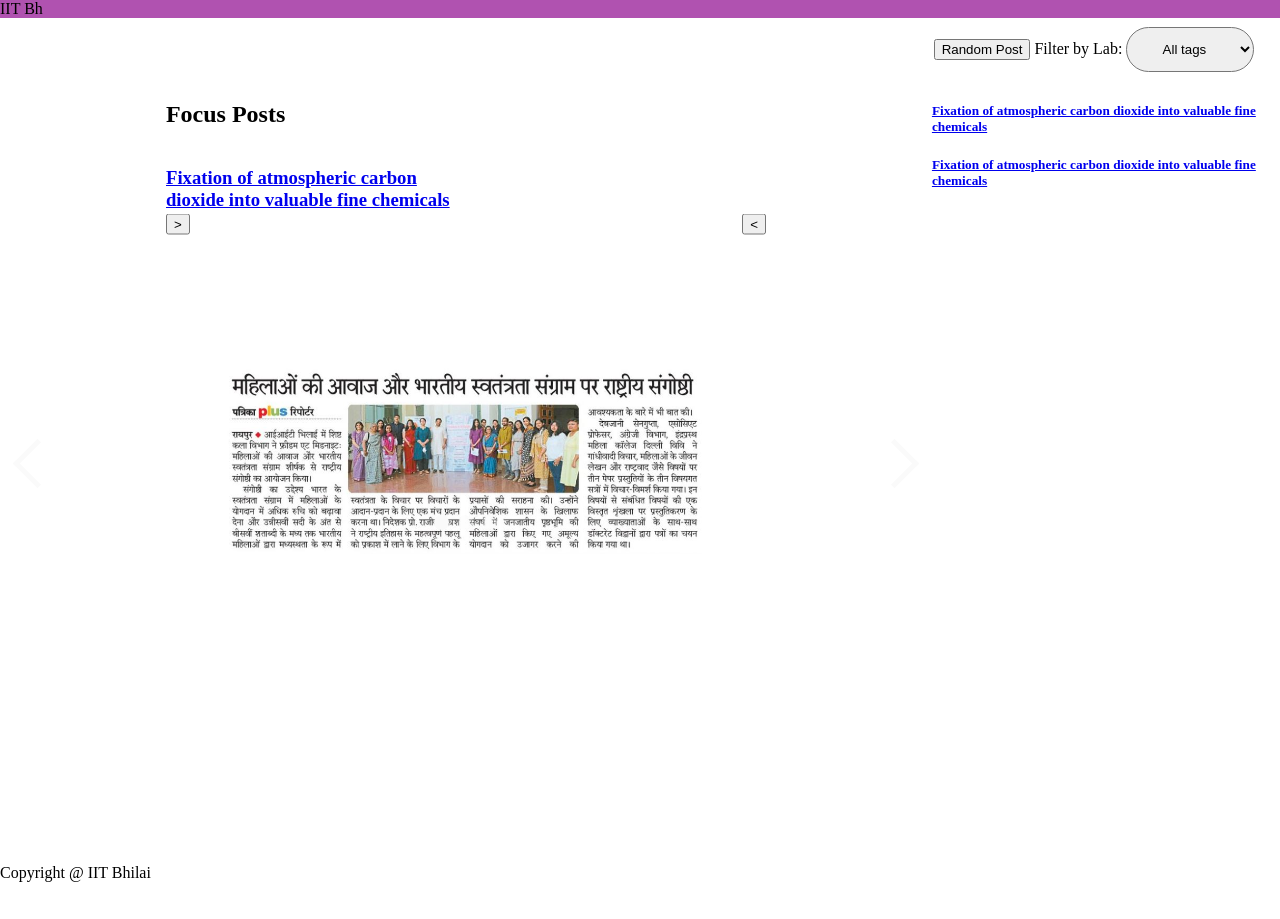
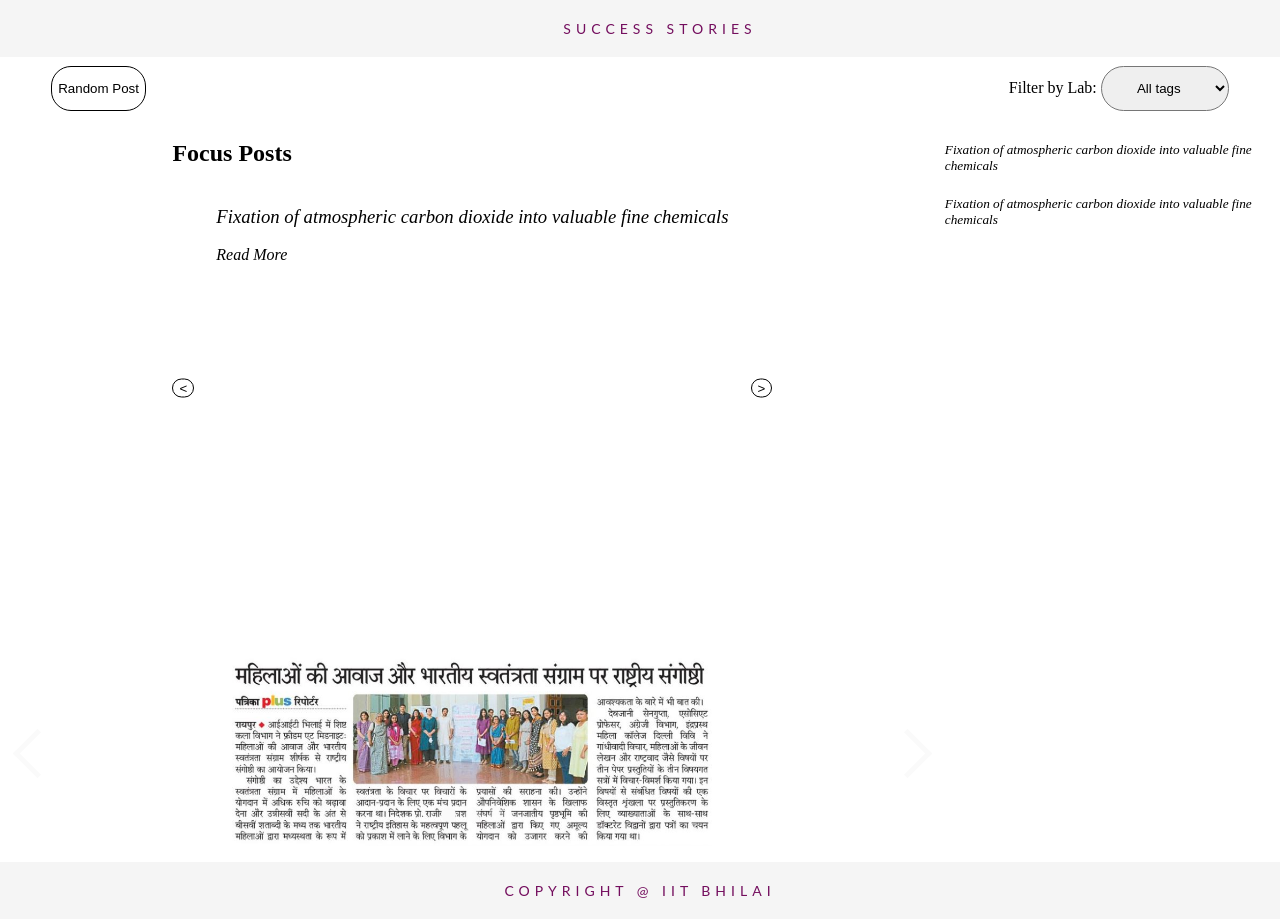
Before and after one commit to tusharbansal22/Media-site, a Jekyll site: the page built from index.html, in a window 1280 px wide. Built offline with Jekyll 4.4.1, drawn with Linux system fonts in a browser that asks for light colours.

Commit message:
ui-refinements

```diff
--- a/_includes/footer.html
+++ b/_includes/footer.html
@@ -1 +1,3 @@
-<div style="position: absolute; bottom: 2vh; ">Copyright @ IIT Bhilai</div>
+<footer>
+  <div >COPYRIGHT @ IIT BHILAI</div>
+</footer>
--- a/_includes/header.html
+++ b/_includes/header.html
@@ -1 +1 @@
-<navbar> IIT Bh</navbar>
+<navbar> SUCCESS STORIES</navbar>
--- a/_layouts/home.html
+++ b/_layouts/home.html
@@ -13,6 +13,7 @@
 {% include header.html %}
 <div class="home-dropdown-row" >
   <button onclick="randomPost()">Random Post</button>
+  <div>
   <label for="tag-select">Filter by Lab:</label>
 <select id="tag-select">
   <option value="">All tags</option>
@@ -22,6 +23,7 @@
     {% endif %}
   {% endfor %}
 </select>
+</div>
   </div>
 <div class="main-container">
 
@@ -32,13 +34,13 @@
         {% for post in site.tags.focus %}
           <div class="focus-rousel-item">
             <h3><a href="{{ post.url }}">{{ post.title }}</a></h3>
-            <p>{{ post.excerpt }}</p>
+            <p>{{ post.excerpt | truncate: 600}}  <a href="{{ post.url }}">Read More</a></p>
           </div>
         {% endfor %}
       </div>
       <div class="focus-rousel-controls">
-        <button class="focus-rousel-prev">></button>
-        <button class="focus-rousel-next"><</button>
+        <button class="focus-rousel-prev"><</button>
+        <button class="focus-rousel-next">></button>
       </div>
     </div>
     {% include carousel.html height='20'  unit='%' duration="7" number="1" %}
--- a/styles.css
+++ b/styles.css
@@ -8,6 +8,20 @@ navbar{
   display: block;
   width: 100vw;
 
+}
+
+button{
+  border-radius: 20px;
+  background-color: #fff;
+  border-color: #740e5e;
+  border: 1.2px solid;
+}
+
+a{
+  text-decoration: none;
+  color: black;
+  font-weight: 200;
+  font-style: italic;
 }
 
 .main-container{
@@ -23,11 +37,12 @@ navbar{
 }
 
 .home-dropdown-row{
-  float: right;
-  margin: 1vh 2vw;
+  display:flex;
+  margin: 1vh 4vw;
+  justify-content: space-between;
 }
 
-.home-dropdown-row > select{
+#tag-select{
 width: 10vw;
 height: 5vh;
 text-align: center;
@@ -70,14 +85,16 @@ border-radius: 5rem;
   scroll-snap-type: x mandatory;
   scroll-behavior: smooth;
   -webkit-overflow-scrolling: touch;
-  width: 300px;
-  height: 200px;
+  /* width: 300px; */
+  height: 50vh;
+  justify-content: center;
 }
 
 .focus-rousel-item {
-  flex: 0 0 auto;
-  width: 300px;
-  height: 200px;
+  /* flex: 0 0 auto; */
+  /* padding: 2vh 4vw; */
+  /* width: 300px; */
+  /* height: 200px; */
   scroll-snap-align: start;
 }
 
@@ -89,3 +106,24 @@ border-radius: 5rem;
   width: 100%;
   justify-content: space-between;
 }
+
+footer {
+  background-color: #F5F5F5;
+  padding: 20px;
+  text-align: center;
+  font-size: 14px;
+  color: #740e5e;
+  font-family: 'Lato', sans-serif;
+  letter-spacing: 5px;
+  /* font-weight: bold; */
+}
+navbar {
+  background-color: #F5F5F5;
+  padding: 20px;
+  text-align: center;
+  font-size: 14px;
+  color: #740e5e;
+  font-family: 'Lato', sans-serif;
+  letter-spacing: 5px;
+  /* font-weight: bold; */
+}
```
Also changed, not shown: _assets/articles/1.jpeg (added), _assets/articles/2.jpeg (added), _assets/articles/3.jpeg (added), _assets/posts/1.png (added).
